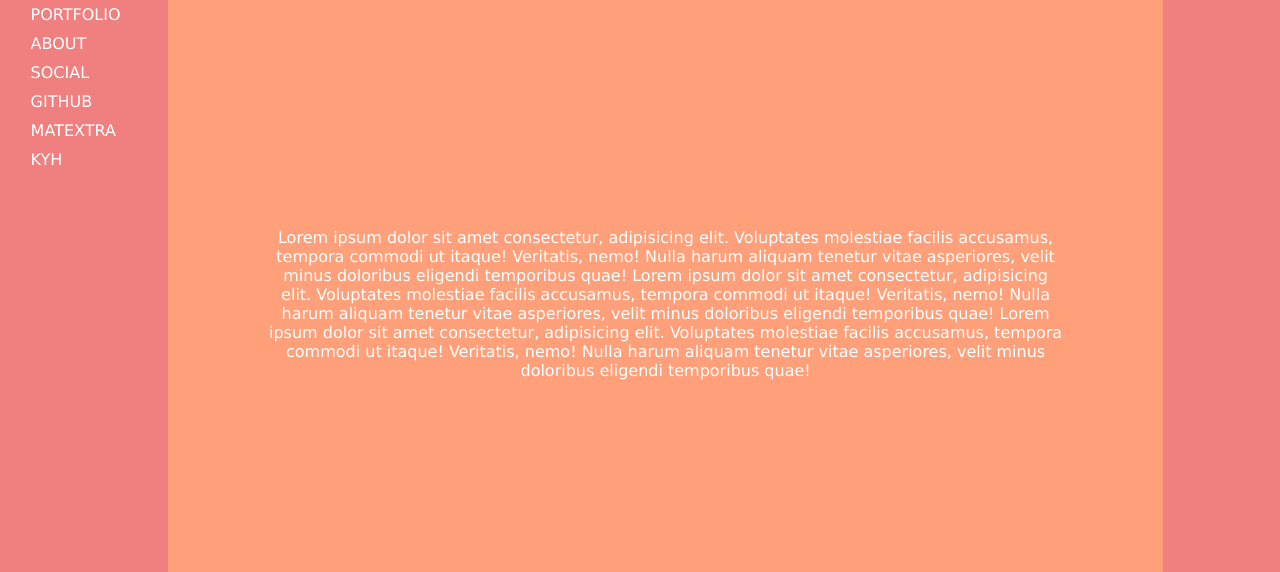
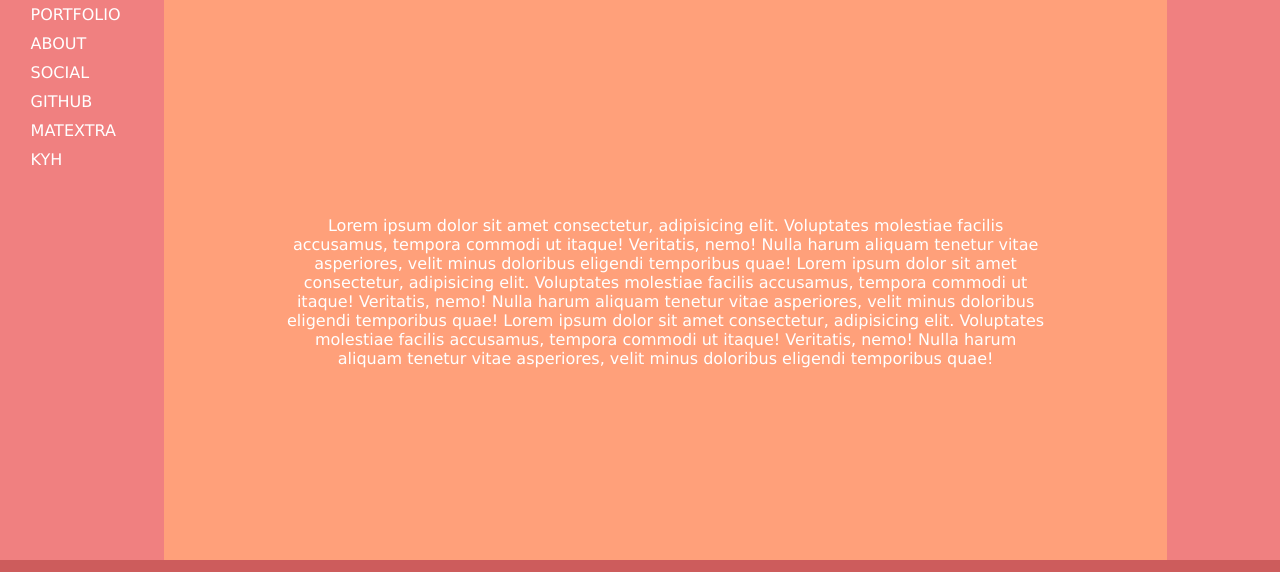
Before and after one commit to joelbeats/flextest, a plain HTML site: page index.html in a window 1280 px wide. Shown: the part 96-668 px from the top of the page. Drawn offline with Linux system fonts and the light colour scheme.

Commit message:
Second Commit

```diff
--- a/style.css
+++ b/style.css
@@ -78,7 +78,8 @@ a {
 
 article {
     width: 100%;
-    height: 80vh;
+    padding: 20px;
+    height: 100%;
     background-color: lightsalmon;
     display: flex;
 }
```
